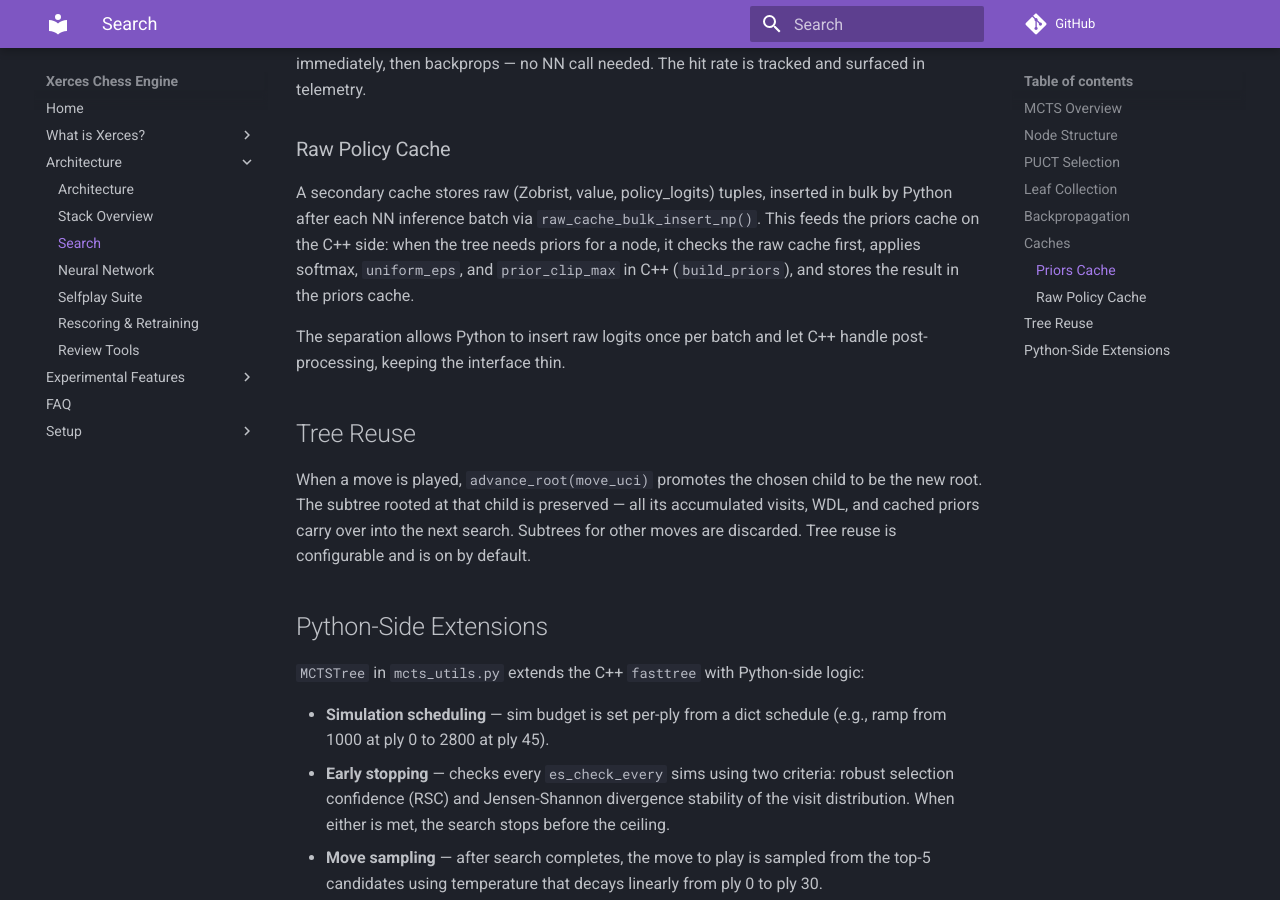
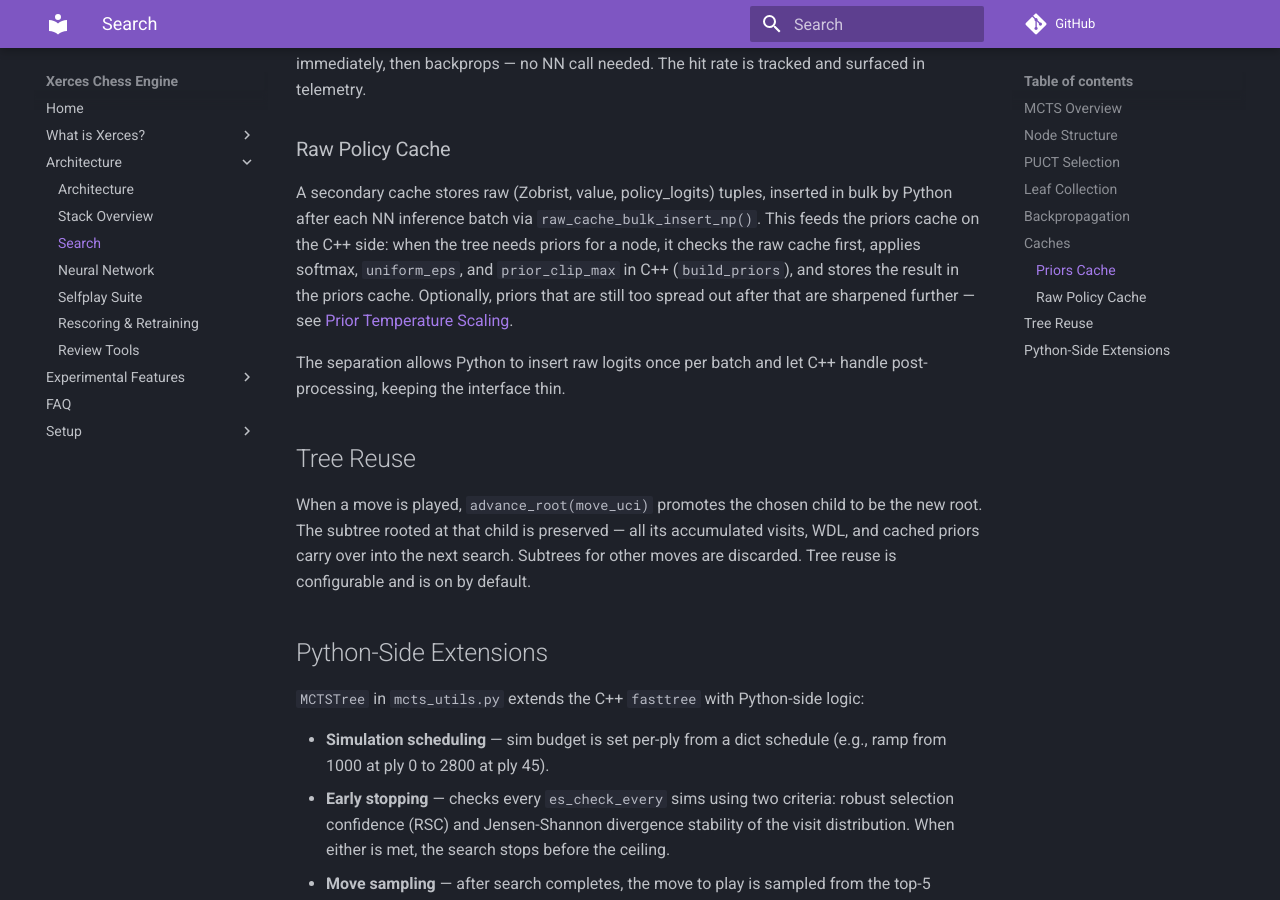
Before and after one commit to bagtf3/chessbot, an MkDocs documentation site: the page built from docs/architecture/search.md, in a window 1280 px wide and 900 px high, scrolled down 2072 px. Built offline with MkDocs 1.6.1 and Material for MkDocs 9.7.7, drawn with Linux system fonts in a browser that asks for light colours; comment, search, counter and statistics services are not loaded.

Commit message:
Audit docs against current code: fix stale SFCache/blunder-replay/sample-acceptance claims, document prior temperature scaling
- Blunder replay games were replaced by LC0 distillation on the same
  positions, not deleted outright -- corrected the doc's history and
  cross-referenced the LC0 Distillation section.
- Sample Acceptance rewritten to describe the real skip_xc0 gate plus
  the live KL_boost_threshold policy-weight boost; the old KL/CE
  soft-sampling scheme (rescore_kl_threshold etc.) never existed as
  described and is called out as removed.
- Added a new Prior Temperature Scaling page describing the C++
  mcts.cpp mechanism (tempscale_entropy_target/tempscale_trigger_q),
  distinguished from the separate Python-side visit-distribution
  version in the Rescorer/build_bootstrap_records.py.
- Dropped the dead "Blunder Replay" nav entry (file never existed,
  was causing a strict-mode mkdocs warning).

```diff
--- a/docs/architecture/search.md
+++ b/docs/architecture/search.md
@@ -60,7 +60,7 @@
 
 ### Raw Policy Cache
 
-A secondary cache stores raw (Zobrist, value, policy_logits) tuples, inserted in bulk by Python after each NN inference batch via `raw_cache_bulk_insert_np()`. This feeds the priors cache on the C++ side: when the tree needs priors for a node, it checks the raw cache first, applies softmax, `uniform_eps`, and `prior_clip_max` in C++ (`build_priors`), and stores the result in the priors cache.
+A secondary cache stores raw (Zobrist, value, policy_logits) tuples, inserted in bulk by Python after each NN inference batch via `raw_cache_bulk_insert_np()`. This feeds the priors cache on the C++ side: when the tree needs priors for a node, it checks the raw cache first, applies softmax, `uniform_eps`, and `prior_clip_max` in C++ (`build_priors`), and stores the result in the priors cache. Optionally, priors that are still too spread out after that are sharpened further — see [Prior Temperature Scaling](../experimental_features/tempscale.md).
 
 The separation allows Python to insert raw logits once per batch and let C++ handle post-processing, keeping the interface thin.
 
--- a/mkdocs.yml
+++ b/mkdocs.yml
@@ -31,7 +31,7 @@
     - MateLock: experimental_features/matelock.md
     - VScale: experimental_features/vscale.md
     - Robust Selection Criteria: experimental_features/rsc.md
-    - Blunder Replay: experimental_features/blunder_replay.md
+    - Prior Temperature Scaling: experimental_features/tempscale.md
     - Iterative Deepening MCTS: experimental_features/iterative_deepening_mcts.md
   - FAQ: faq.md
   - Setup:
```
Also changed, not shown: docs/architecture/evaluation_pipeline.md (+2 -2 lines), docs/experimental_features/tempscale.md (added, +43 -0 lines).
